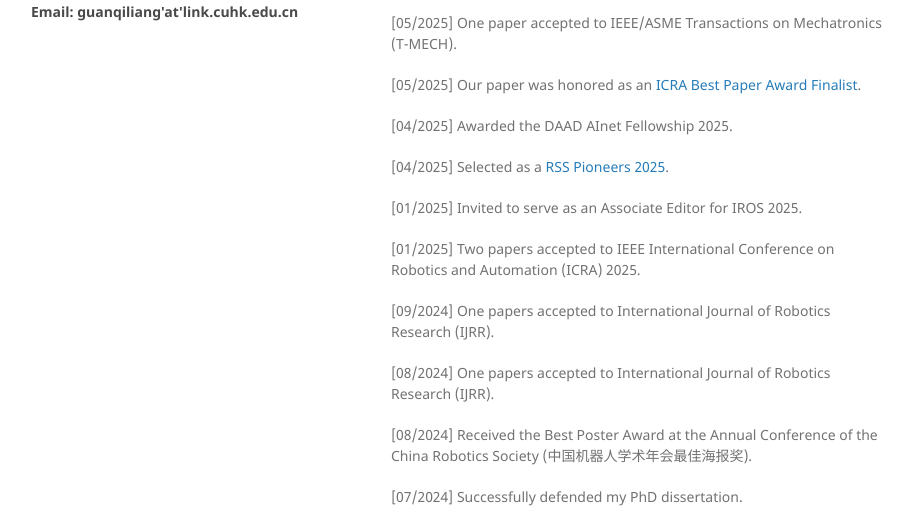
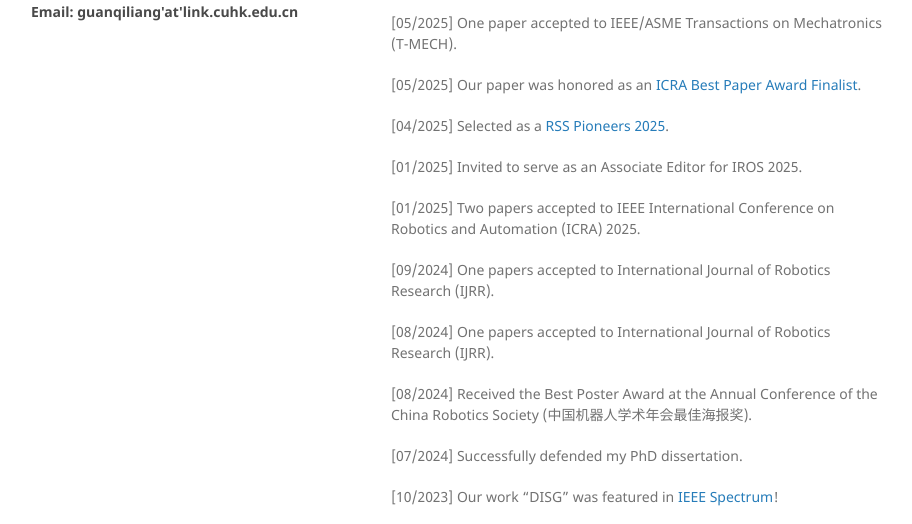
Before and after one commit to guanqiliang/guanqiliang.github.com, a Jekyll site: the page built from index.md, in a window 1280 px wide and 900 px high, cut to the strip 376-900 px from the top of the window. Shown: the whole strip, without its empty margins (179-1091 px from the left). Built offline with Jekyll 4.4.1, drawn with Linux system fonts in a browser that asks for light colours; our own code applies the rules of GitHub Pages for plain Markdown files; some of the changed text lies outside the part shown.

Commit message:
Update index.md

```diff
--- a/index.md
+++ b/index.md
@@ -11,8 +11,6 @@ Hello, I am currently a researcher with the TAMS Group at the University of Hamb
 [05/2025] One paper accepted to IEEE/ASME Transactions on Mechatronics (T-MECH).
 
 [05/2025] Our paper was honored as an [ICRA Best Paper Award Finalist](https://2025.ieee-icra.org/program/awards-and-finalists/).
-
-[04/2025] Awarded the DAAD AInet Fellowship 2025.
 
 [04/2025] Selected as a [RSS Pioneers 2025](https://sites.google.com/view/rsspioneers2025/).
 
@@ -77,8 +75,6 @@ Science and Systems. </i></strong> [[RSS Pioneers 2025]](https://sites.google.co
 
 * <strong>IROS Best Paper Award on Robot Mechanisms and Design</strong>, IROS, 2020
 
-* <strong>DAAD AInet Fellowship</strong>, Deutscher Akademischer Austauschdienst, Germany, 2025
-
 * <strong>Best Poster Award</strong>,  Annual Conference of the China Robotics Society, 2024
 
 * <strong>AIRS Talent PhD Fellowships</strong>, Shenzhen Institute of Artificial Intelligence and Robotics for Society, 2021
```
